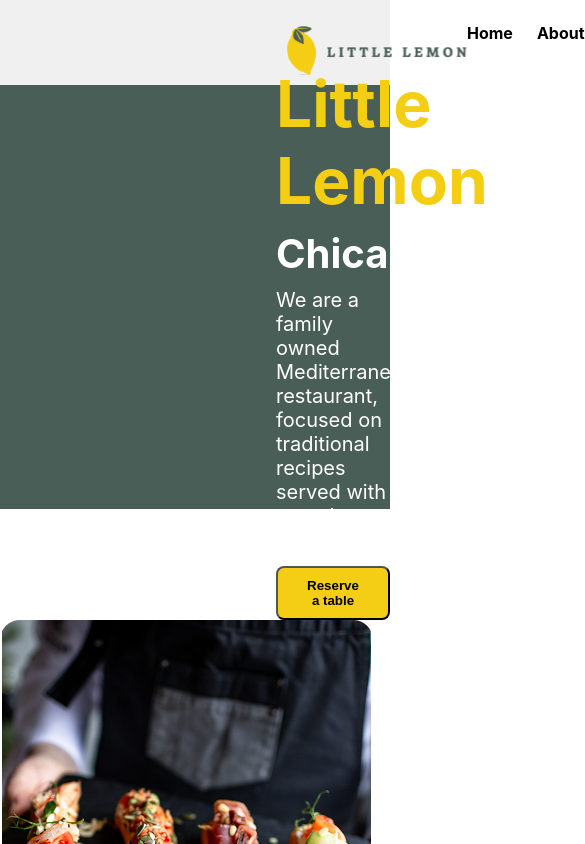
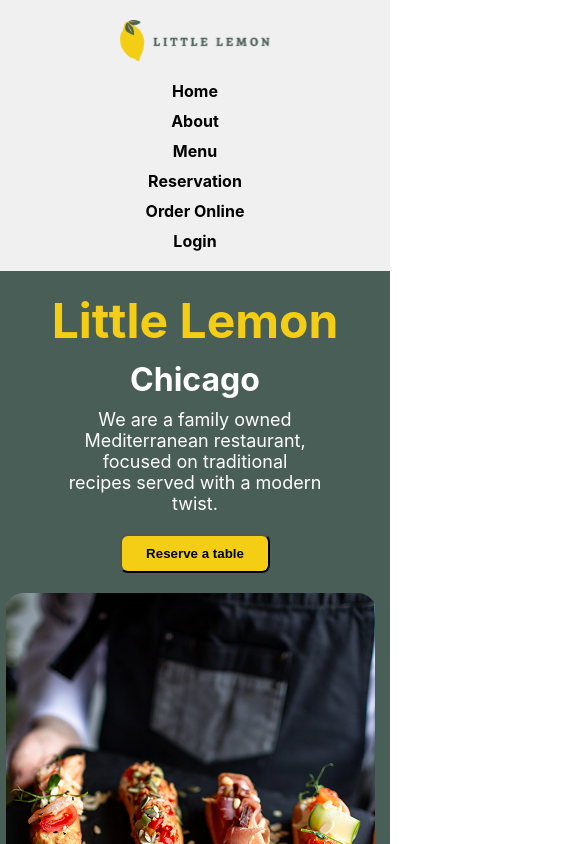
Before and after one commit to denverma7/little-lemon, a React (Create React App) app: page / in a window 390 px wide. Shown: the top 844 px of the page, 585 px wide, since content can reach past the window. Built offline with nearby package versions, Linux system fonts and the light colour scheme.

Commit message:
updated styles

```diff
--- a/public/styles.css
+++ b/public/styles.css
@@ -112,3 +112,61 @@
     margin-top: 4px;
     cursor: pointer;
 }
+
+@media (max-width: 768px) {
+    header {
+        flex-direction: column;
+        padding: 10px;
+    }
+
+    header img {
+        margin: 10px auto;
+        width: 150px;
+        height: auto;
+    }
+
+    nav ul {
+        flex-direction: column;
+        gap: 10px;
+        margin-right: 0;
+        padding: 10px 0;
+        text-align: center;
+    }
+
+    main {
+        grid-template-columns: 1fr;
+        height: auto;
+        /* padding: 20px; */
+    }
+
+    main .title {
+        margin-left: 0;
+        text-align: center;
+    }
+
+    main .title h1 {
+        font-size: 48px;
+        margin-top: 20px;
+    }
+
+    main .title h2 {
+        font-size: 32px;
+    }
+
+    main .title p {
+        font-size: 18px;
+    }
+
+    main .image {
+        max-height: 350px;
+        margin-top: 20px;
+        width: 300px;
+        margin: 0 4px;
+    }
+
+    main .btn1 {
+        width: fit-content;
+        margin: 20px auto;
+        display: block;
+    }
+}
```
